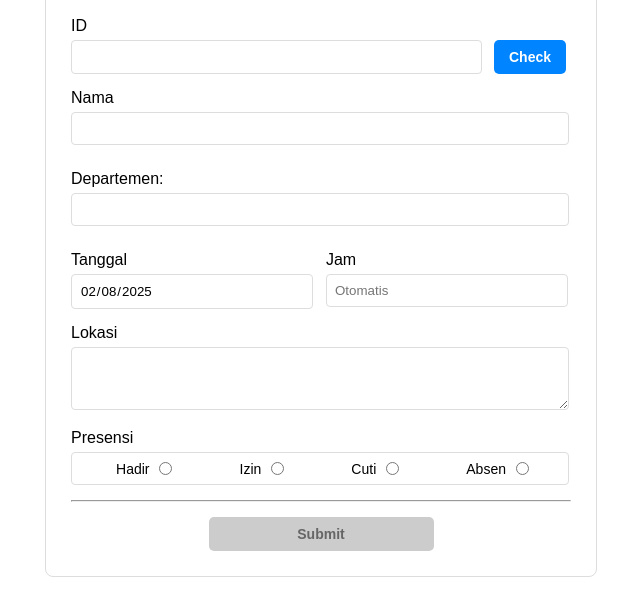
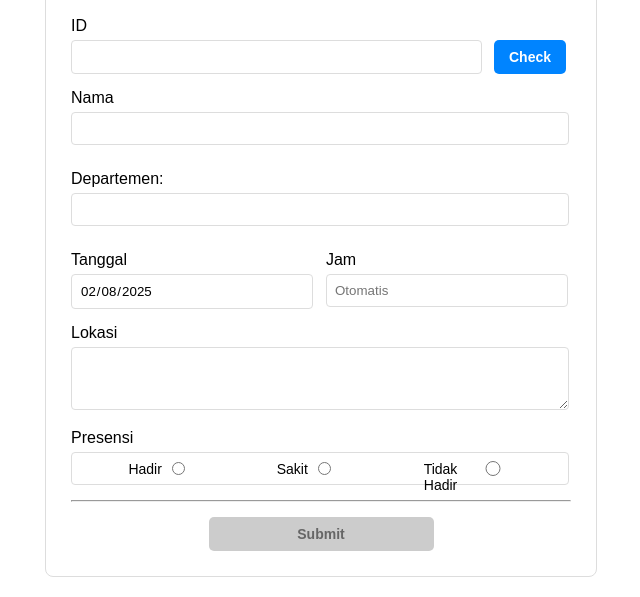
Before and after one commit to ikhsan-rd/geolocation-presensi, a website: page index.html in a window 1280 px wide. Shown: the part 249-846 px from the top of the page, without its empty margins (319-959 px from the left). Drawn offline with Linux system fonts and the light colour scheme.

Commit message:
Update index.html

```diff
--- a/index.html
+++ b/index.html
@@ -62,16 +62,12 @@
                 <input type="radio" name="presensi" value="Hadir" required>
             </div>
             <div class="radio-group">
-                <label>Izin</label>
+                <label>Sakit</label>
                 <input type="radio" name="presensi" value="Izin">
             </div>
             <div class="radio-group">
-                <label>Cuti</label>
-                <input type="radio" name="presensi" value="Cuti">
-            </div>
-            <div class="radio-group">
-                <label>Absen</label>
-                <input type="radio" name="presensi" value="Absen">
+                <label>Tidak Hadir</label>
+                <input type="radio" name="presensi" value="Tidak Hadir">
             </div>
         </div>
 
```
